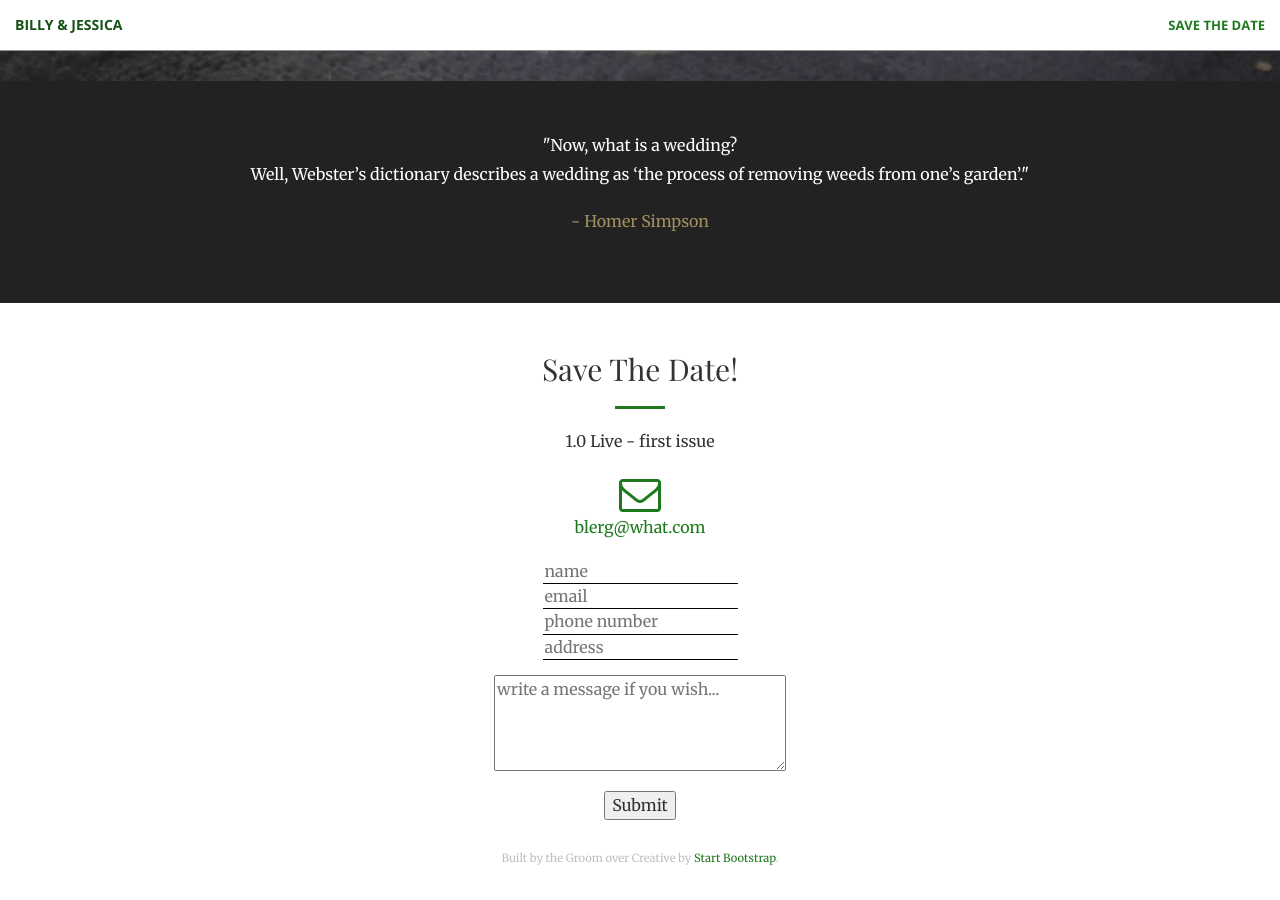
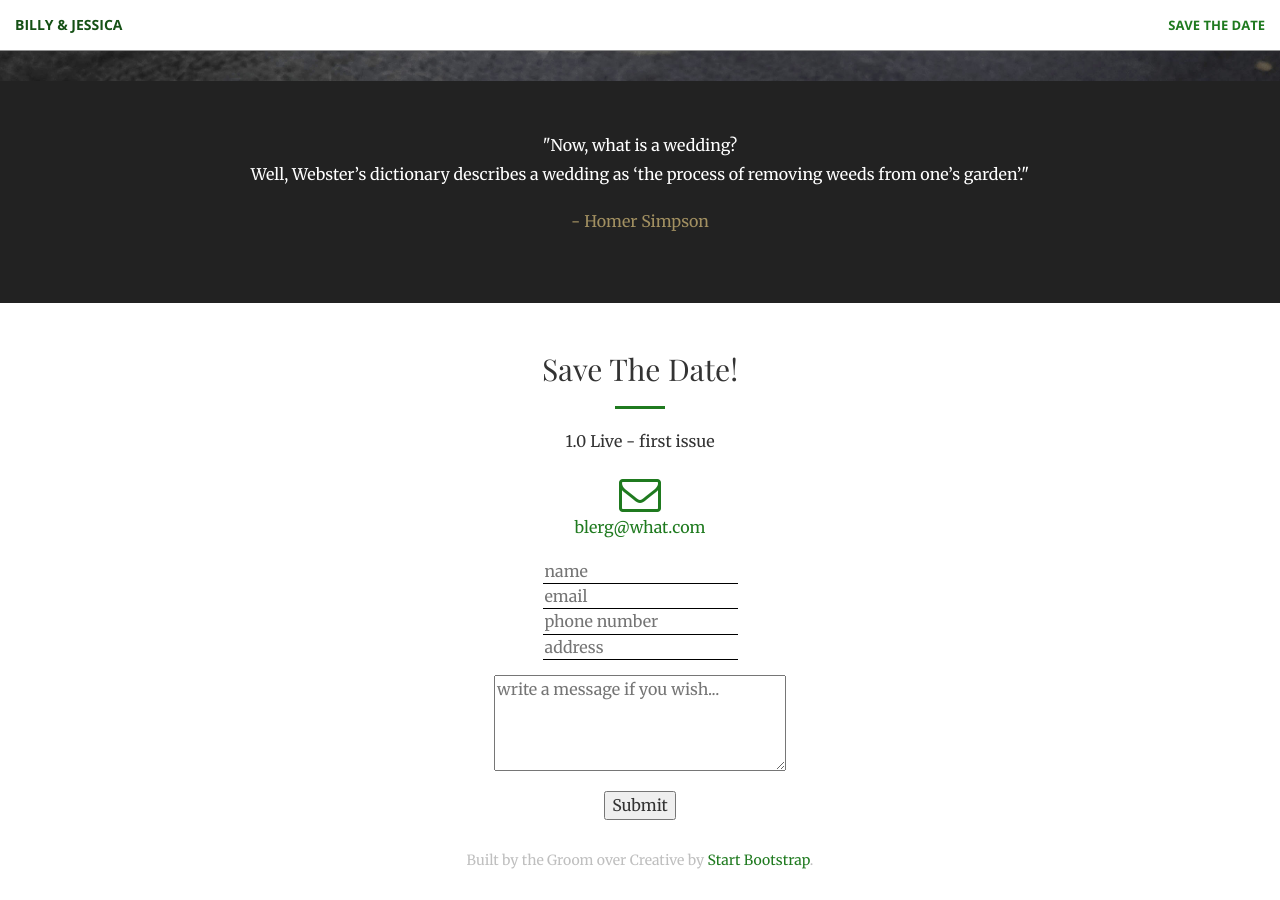
Before and after one commit to notbleh/wed-website, a Jekyll site: the page built from index.html, in a window 1280 px wide and 900 px high, scrolled down 819 px. Built offline with Jekyll 4.4.1, drawn with Linux system fonts in a browser that asks for light colours; before the commit the page ends 1685 px from its top, so only the background shows below that.

Commit message:
Update style.css

```diff
--- a/css/style.css
+++ b/css/style.css
@@ -16,8 +16,7 @@ input[type=text] {
 
 .tagline {
     color: #bfbfbf;
-    padding-top: 30px;
-    font-size: 80%;
+    padding: 30px 0px 30px 0px;
 }
 
 .top-padding {
```
